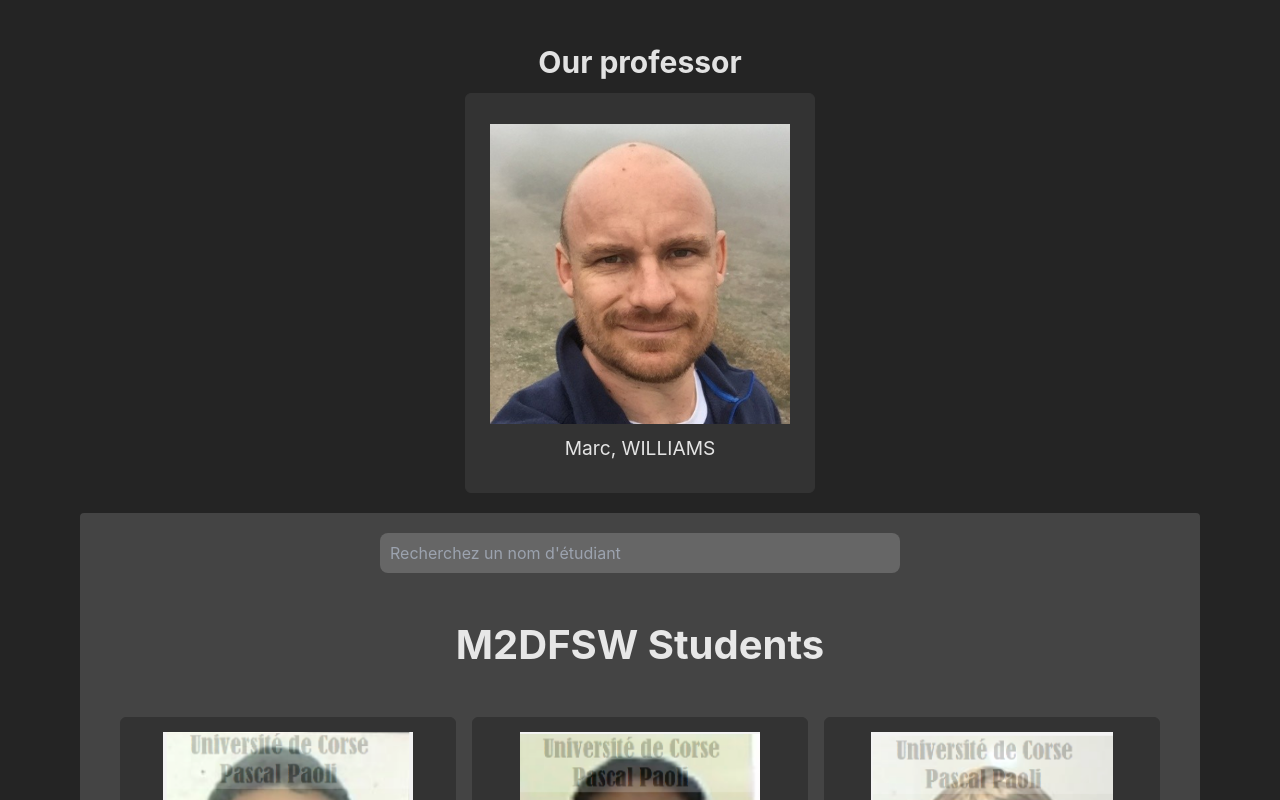
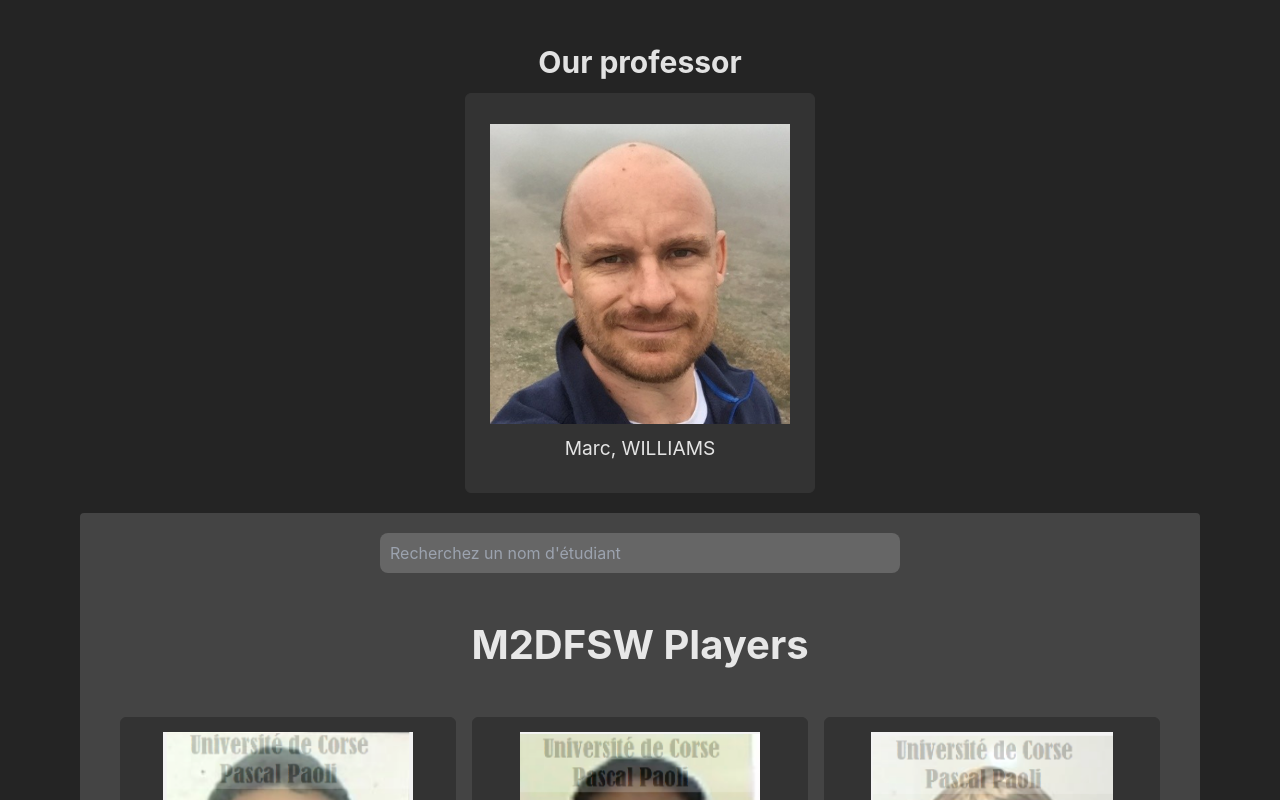
Before and after one commit to medism14/M2InfoStudents, a React (Vite) app: page / in a window 1280 px wide. Shown: the top 800 px of the page. Built offline with nearby package versions, Linux system fonts and the light colour scheme.

Commit message:
students by players

```diff
--- a/src/pages/Home.tsx
+++ b/src/pages/Home.tsx
@@ -56,7 +56,7 @@
           placeholder="Recherchez un nom d'étudiant"
         />
 
-        <h1 className="text-[40px] font-bold text-center">M2DFSW Students</h1>
+        <h1 className="text-[40px] font-bold text-center">M2DFSW Players</h1>
         {data.length > 0 && (
           <div className="grid sm:grid-cols-2 lg:grid-cols-3 gap-4">
             {data.map((user) => (
```
